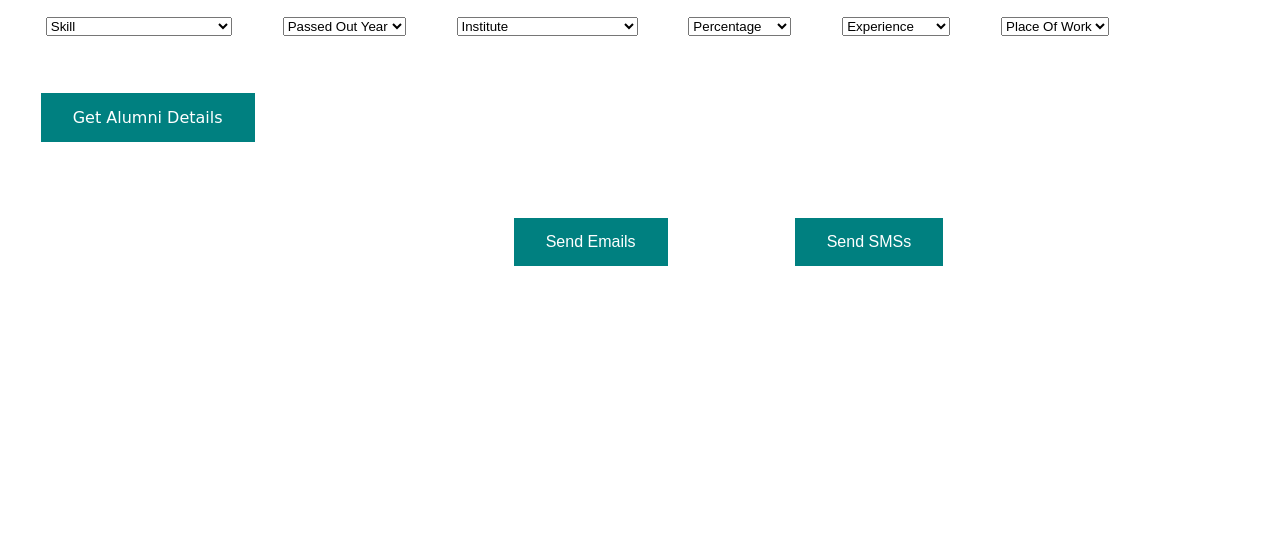
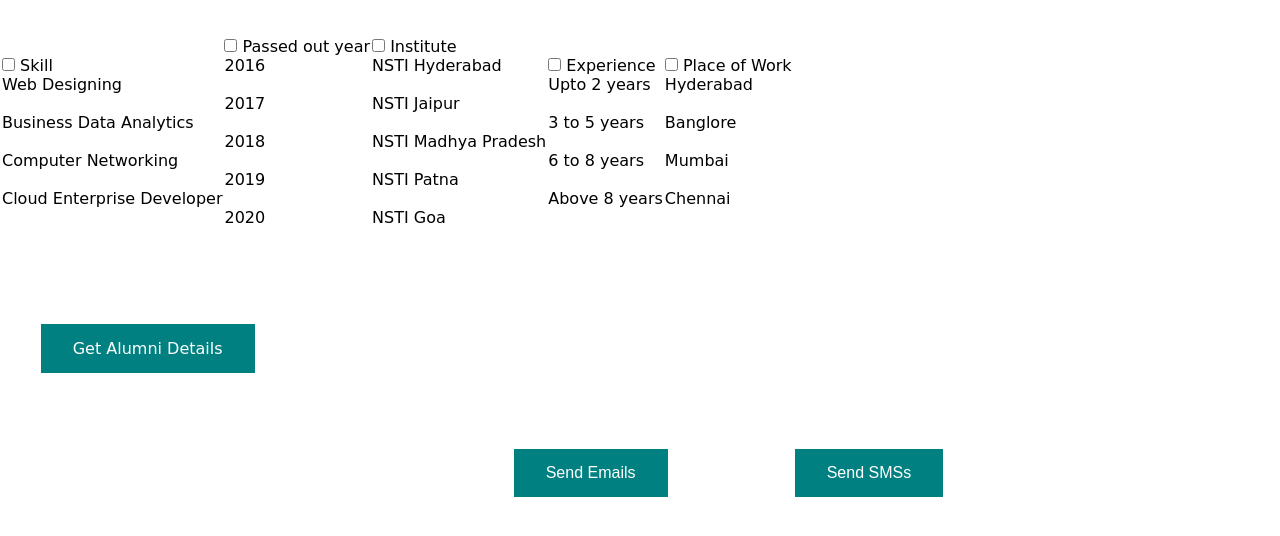
Before and after one commit to GundaPriyanka/Alumni-Portal, a plain HTML site: page institution.html in a window 1280 px wide. Shown: the part 176-712 px from the top of the page. Drawn offline with Linux system fonts and the light colour scheme.

Commit message:
Update institution.html

```diff
--- a/institution.html
+++ b/institution.html
@@ -43,55 +43,84 @@
     <br><br><br>
     <h1>&nbsp;&nbsp;&nbsp;&nbsp;&nbsp;&nbsp;Apply filters to get Alumni Details</h1><br>
     &nbsp;&nbsp;&nbsp;&nbsp;&nbsp;&nbsp;&nbsp;&nbsp;
-    <select name="Skill" id="skill">
-        <option value="Skill">Skill</option>
-        <option value="Web Designing">Web Designing</option>
-        <option value="bda">Business Data Analytics</option>
-        <option value="cn">Computer Networking</option>
-        <option value="ced">Cloud Enterprise Developer</option>
-      </select>
-      &nbsp;&nbsp;&nbsp;&nbsp;&nbsp;&nbsp;&nbsp;&nbsp;
-      <select name="Passed out Year" id="poy">
-        <option value="poyr">Passed Out Year</option>
-        <option value="2016">2016</option>
-        <option value="2017">2017</option>
-        <option value="2018">2018</option>
-        <option value="2019">2019</option>
-        <option value="2020">2020</option>
-      </select>
-      &nbsp;&nbsp;&nbsp;&nbsp;&nbsp;&nbsp;&nbsp;&nbsp;
-      <select name="Institution" id="ins">
-        <option value="inst">Institute</option>
-        <option value="hy">NSTI HYDERABAD</option>
-        <option value="jp">NSTI JAIPUR</option>
-        <option value="mp">NSTI MADHYA PRADESH</option>
-        <option value="pt">NSTI PATNA</option>
-        <option value="go">NSTI GOA</option>
-      </select>
-      &nbsp;&nbsp;&nbsp;&nbsp;&nbsp;&nbsp;&nbsp;&nbsp;
-      <select name="Percentage" id="per">
-        <option value="perc">Percentage</option>
-        <option value="90">90 and above</option>
-        <option value="80">80 and above</option>
-        <option value="70">70 and above</option>
-        <option value="60">60 and above</option>
-      </select>
-      &nbsp;&nbsp;&nbsp;&nbsp;&nbsp;&nbsp;&nbsp;&nbsp;
-      <select name="Experience" id="ex">
-        <option value="exp">Experience</option>
-        <option value="2">Upto 2 years</option>
-        <option value="5">3 to 5 years</option>
-        <option value="8">6 to 8 years</option>
-        <option value="above">Above 8 years</option>
-      </select>
-      &nbsp;&nbsp;&nbsp;&nbsp;&nbsp;&nbsp;&nbsp;&nbsp;
-      <select name="Place Of Work" id="pla">
-        <option value="place">Place Of Work</option>
-        <option value="hyd">Hyderabad</option>
-        <option value="ban">Banglore</option>
-        <option value="mum">Mumbai</option>
-        <option value="chennai">Chennai</option>
-      </select>
+
+
+    <table>
+     <tr>
+       <td>
+         <div class="container">
+           <input type="checkbox" class="select-checkbox" id="c1">
+           <label for="c1" class="select-label">Skill</label>
+           <div class="select-wrap">
+              <ul class="select">
+                <li>Web Designing</li><br>
+                <li>Business Data Analytics</li><br>
+                <li>Computer Networking</li><br>
+                <li>Cloud Enterprise Developer</li><br>
+
+               </ul>
+           </div>
+       </td>
+       <td>
+         <div class="container">
+           <input type="checkbox" class="select-checkbox" id="c2">
+           <label for="c2" class="select-label">Passed out year</label>
+           <div class="select-wrap">
+              <ul class="select">
+                <li>2016</li><br>
+                <li>2017</li><br>
+                <li>2018</li><br>
+                <li>2019</li><br>
+                <li>2020</li><br>
+               </ul>
+           </div>
+       </td>
+       <td>
+         <div class="container">
+           <input type="checkbox" class="select-checkbox" id="c3">
+           <label for="c3" class="select-label">Institute</label>
+           <div class="select-wrap">
+              <ul class="select">
+              <li>NSTI Hyderabad</li><br>
+              <li>NSTI Jaipur</li><br>
+              <li>NSTI Madhya Pradesh</li><br>
+              <li>NSTI Patna</li><br>
+              <li>NSTI Goa</li><br>
+
+               </ul>
+           </div>
+       </td>
+       <td>
+         <div class="container">
+           <input type="checkbox" class="select-checkbox" id="c4">
+           <label for="c4" class="select-label">Experience</label>
+           <div class="select-wrap">
+              <ul class="select">
+              <li>Upto 2 years</li><br>
+              <li>3 to 5 years</li><br>
+              <li>6 to 8 years</li><br>
+              <li>Above 8 years</li><br>
+
+               </ul>
+           </div>
+       </td>
+       <td>
+         <div class="container">
+           <input type="checkbox" class="select-checkbox" id="c5">
+           <label for="c5" class="select-label">Place of Work</label>
+           <div class="select-wrap">
+              <ul class="select">
+              <li>Hyderabad</li><br>
+                <li>Banglore</li><br>
+                  <li>Mumbai</li><br>
+                    <li>Chennai</li><br>
+
+               </ul>
+           </div>
+       </td>
+     </tr>
+   </table>
+
       <br><br><br><br>
       &nbsp;&nbsp;&nbsp;&nbsp;&nbsp;&nbsp;&nbsp;&nbsp;<a href="#" class="button">Get Alumni Details</a>
       <br><br><br><br><br>
```
